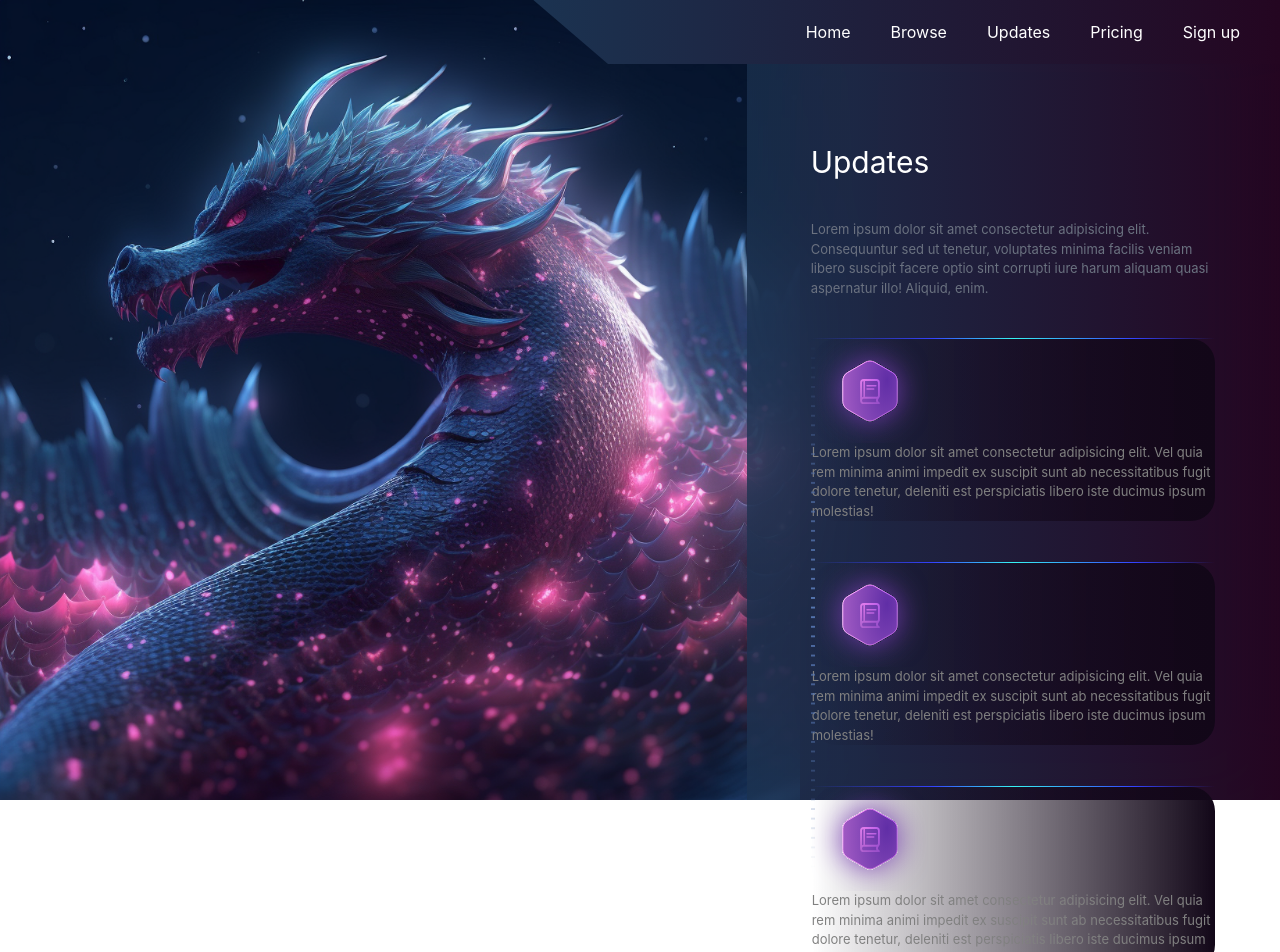
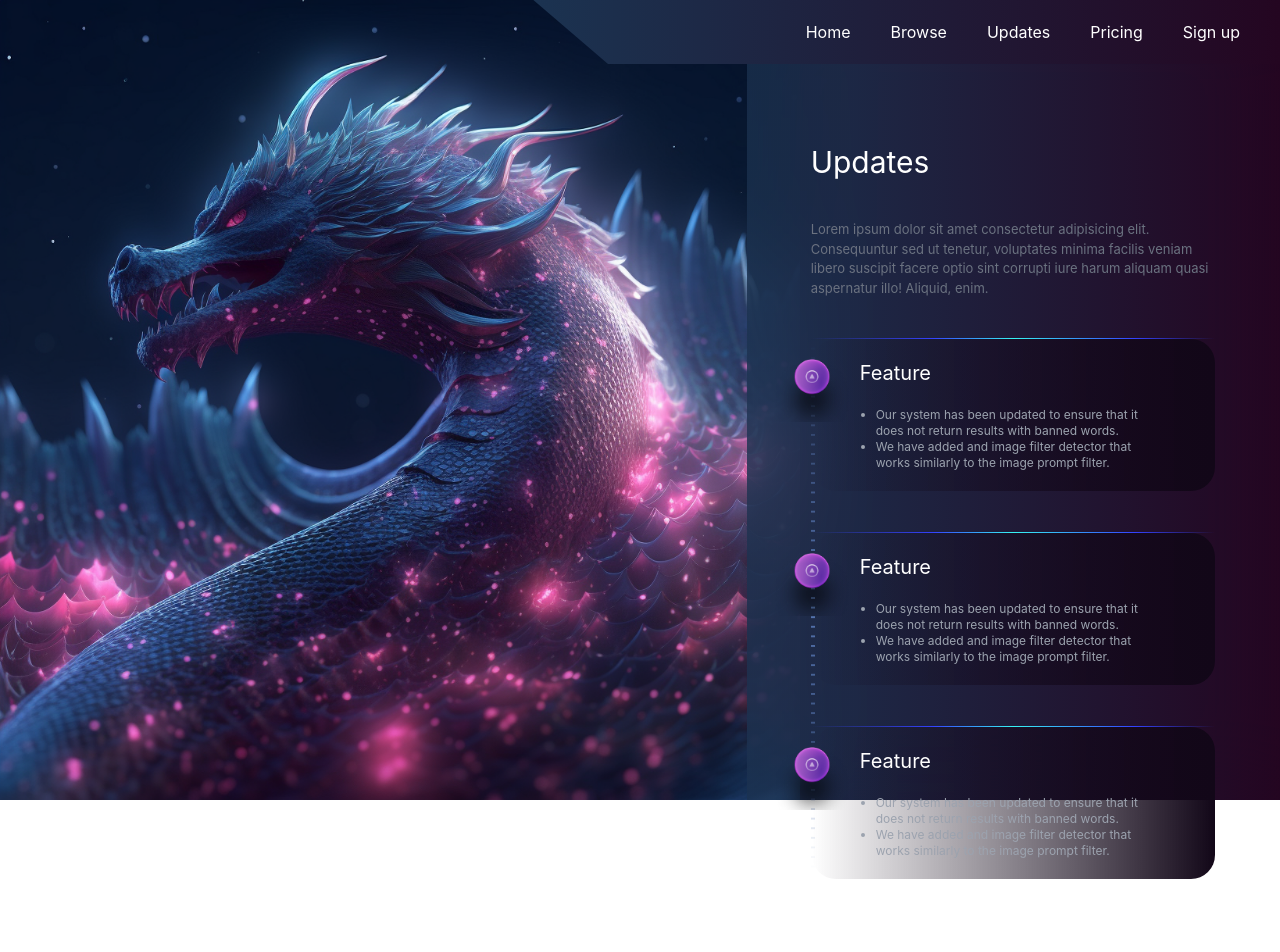
Before and after one commit to Zivic/Frontend-challenge, a React (Vite) app: page / in a window 1280 px wide. Shown: the top 952 px of the page. After the commit the page ends 880 px from the top, so only its background shows below. Built offline with nearby package versions, Linux system fonts and the light colour scheme.

Commit message:
style: sidebar icons , list, responsive background

```diff
--- a/src/App.jsx
+++ b/src/App.jsx
@@ -6,7 +6,7 @@ function App() {
   return (
     <>
       <div className=" flex h-screen w-full bg-sidebar-gradient-end ">
-        <div className=" box-border w-full md:w-9/12 lg:w-10/12 h-full object-cover object-center dragon bg-contain bg-no-repeat"
+        <div className=" box-border w-full md:w-9/12 lg:w-10/12 h-full object-cover object-center dragon custom-bg-size bg-no-repeat"
 >
 
         </div>
--- a/src/components/layout/NewsCard.tsx
+++ b/src/components/layout/NewsCard.tsx
@@ -7,8 +7,10 @@ const NewsCard = (props) => {
         <div className="rounded-3xl mt-10 custom-border">
 
         <div className=" bg-gradient-to-r from-transparent to-card-gradient-end rounded-3xl">
-            <img src="/src/assets/book.svg" alt="book.svg"  className=" "/>
+            <img src="/src/assets/arrow.png" alt="book.svg"  className="absolute -translate-x-10 translate-y-5 w-auto h-auto max-w-[5rem]"/>
+            <div className=" px-12 py-5">
             {props.children}
+            </div>
         </div>
         </div>
 
--- a/src/components/layout/Sidebar.tsx
+++ b/src/components/layout/Sidebar.tsx
@@ -2,25 +2,49 @@ import React from "react";
 import NewsCard from "./NewsCard";
 const Sidebar = () => {
   return <>
-    <div className="absolute right-0 box-border m-0  w-5/12 h-full z-10 p-16
+    <div className="absolute right-0 box-border m-0  w-5/12 h-full  z-10 p-16
     bg-gradient-to-r from-sidebar-gradient-start/75 from-20% to-sidebar-gradient-end/75 backdrop-blur-2xl
 
     ">
       <h1 className=" mt-20 text-white text-3xl">Updates</h1>
       <p className=" mt-10 text-gray-500">Lorem ipsum dolor sit amet consectetur adipisicing elit. Consequuntur sed ut tenetur, voluptates minima facilis veniam libero suscipit facere optio sint corrupti iure harum aliquam quasi aspernatur illo! Aliquid, enim.</p>
       <div className="">
-      <div className="absolute w-1 h-2/3 lines">
+      <div className="absolute w-1 h-2/3 lines ">
       </div>
 
       <div className="">
       <NewsCard>
-        <p> Lorem ipsum dolor sit amet consectetur adipisicing elit. Vel quia rem minima animi impedit ex suscipit sunt ab necessitatibus fugit dolore tenetur, deleniti est perspiciatis libero iste ducimus ipsum molestias!</p>
+        <h2 className="text-white text-xl mb-5">Feature</h2>
+        <ul className="text-gray-400 text-xs list-disc ml-4">
+          <li>
+            Our system has been updated to ensure that it does not return results with banned words.
+          </li>
+          <li>
+            We have added and  image filter detector that works similarly to the image prompt filter.
+          </li>
+        </ul>
       </NewsCard>
       <NewsCard>
-        <p> Lorem ipsum dolor sit amet consectetur adipisicing elit. Vel quia rem minima animi impedit ex suscipit sunt ab necessitatibus fugit dolore tenetur, deleniti est perspiciatis libero iste ducimus ipsum molestias!</p>
+      <h2 className="text-white text-xl mb-5">Feature</h2>
+        <ul className="text-gray-400 text-xs list-disc ml-4">
+          <li>
+            Our system has been updated to ensure that it does not return results with banned words.
+          </li>
+          <li>
+            We have added and  image filter detector that works similarly to the image prompt filter.
+          </li>
+        </ul>
       </NewsCard>
       <NewsCard>
-        <p> Lorem ipsum dolor sit amet consectetur adipisicing elit. Vel quia rem minima animi impedit ex suscipit sunt ab necessitatibus fugit dolore tenetur, deleniti est perspiciatis libero iste ducimus ipsum molestias!</p>
+      <h2 className="text-white text-xl mb-5">Feature</h2>
+        <ul className="text-gray-400 text-xs list-disc ml-4">
+          <li>
+            Our system has been updated to ensure that it does not return results with banned words.
+          </li>
+          <li>
+            We have added and  image filter detector that works similarly to the image prompt filter.
+          </li>
+        </ul>
       </NewsCard>
       </div>
      </div>
--- a/src/index.css
+++ b/src/index.css
@@ -3,6 +3,8 @@
 @tailwind utilities;
 
 #root {
+  display: block;
+  overflow: auto;
   width: 100vw;
   height: 100vh;
   font-family: Inter, system-ui, Avenir, Helvetica, Arial, sans-serif;
@@ -52,16 +54,28 @@ p {
   border-width: 0.1em;
   border-style: solid;
   border-radius: 24px;
-  border-image:
-    linear-gradient(
+  border-image: linear-gradient(
       to right,
       rgba(0, 0, 0, 0),
-      #3342FF 30%,
+      #3342ff 30%,
       #37f4f4 50%,
-      #3342FF 80%,
-      rgba(0, 0, 0, 0.0)
-    )  100% 0 0;
+      #3342ff 80%,
+      rgba(0, 0, 0, 0)
+    )
+    100% 0 0;
+}
+@media (min-width:600px) {
+  .custom-bg-size {
+    background-size: auto 100%;
+    min-height: 100%;
+  }
+}
 
+@media (min-width: 1400px) {
+  .custom-bg-size {
+    background-size: auto 140%;
+    min-height: 100%;
+  }
 }
 /* .lines{
   background-image:
@@ -70,9 +84,8 @@ linear-gradient(#665f5f .1em, transparent .1em);
 background-size: 100% .6em;
 } */
 .lines {
-  background-image:
-    linear-gradient(#5676b1 .1em, transparent .1em);
-  background-size: 100% .6em;
+  background-image: linear-gradient(#5676b1 0.1em, transparent 0.1em);
+  background-size: 100% 0.6em;
   mask-image: linear-gradient(transparent, rgba(0, 0, 0, 1), transparent);
 }
 
```
Also changed, not shown: src/assets/arrow.png (added), src/assets/arrow.svg (added).
